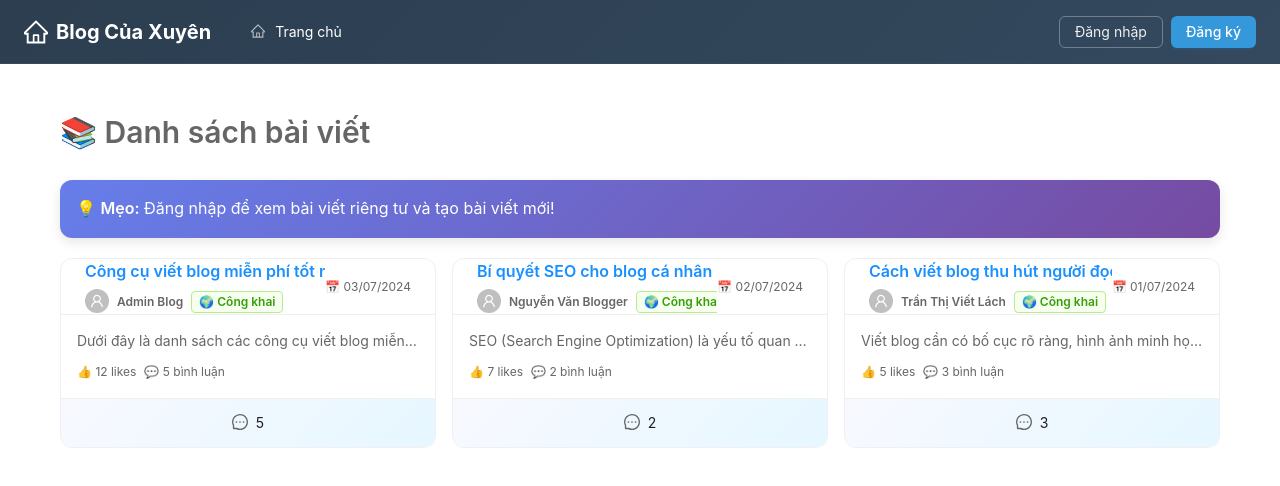
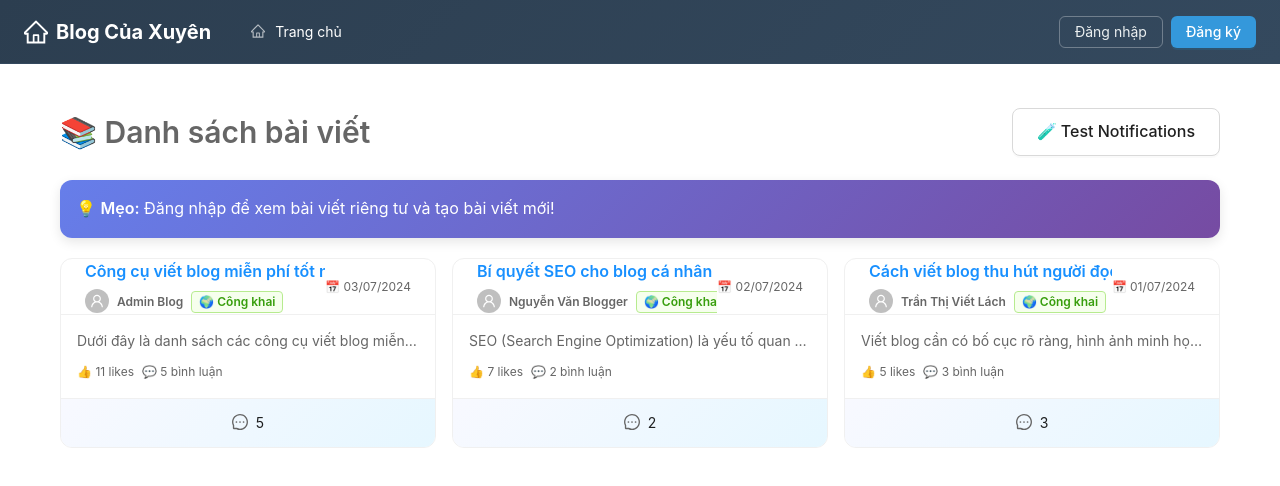
Before and after one commit to huynhvinhxuyen3005/WebBlog, a React (Create React App) app: page / in a window 1280 px wide. Shown: the top 486 px of the page. Built offline with nearby package versions, Linux system fonts and the light colour scheme; data requests are answered from the project's data file.

Commit message:
update bo alert

```diff
--- a/db.json
+++ b/db.json
@@ -25,8 +25,8 @@
   "posts": [
     {
       "id": "p1",
-      "title": "Cách viết blog thu hút người đọc",
-      "content": "Viết blog cần có bố cục rõ ràng, hình ảnh minh họa và lời văn tự nhiên. Để thu hút người đọc, bạn cần:<br/><br/>1. <strong>Tiêu đề hấp dẫn:</strong> Tiêu đề phải ngắn gọn, súc tích và gợi tò mò<br/>2. <strong>Mở đầu ấn tượng:</strong> Câu đầu tiên quyết định người đọc có tiếp tục hay không<br/>3. <strong>Nội dung chất lượng:</strong> Cung cấp thông tin hữu ích, chính xác<br/>4. <strong>Hình ảnh minh họa:</strong> Sử dụng hình ảnh chất lượng cao, phù hợp<br/>5. <strong>Kết thúc có ý nghĩa:</strong> Tóm tắt hoặc đưa ra lời khuyên",
+      "title": "Cách viết blog thu hút người đọc11",
+      "content": "<p>Viết blog cần có bố cục rõ ràng, hình ảnh minh họa và lời văn tự nhiên. Để thu hút người đọc, bạn cần:<br><br>1. <strong>Tiêu đề hấp dẫn:</strong> Tiêu đề phải ngắn gọn, súc tích và gợi tò mò<br>2. <strong>Mở đầu ấn tượng:</strong> Câu đầu tiên quyết định người đọc có tiếp tục hay không<br>3. <strong>Nội dung chất lượng:</strong> Cung cấp thông tin hữu ích, chính xác<br>4. <strong>Hình ảnh minh họa:</strong> Sử dụng hình ảnh chất lượng cao, phù hợp<br>5. <strong>Kết thúc có ý nghĩa:</strong> Tóm tắt hoặc đưa ra lời khuyên</p>",
       "authorId": "u2",
       "createdAt": "2024-07-01T09:00:00Z",
       "visibility": "public",
@@ -84,7 +84,7 @@
       "authorId": "u1",
       "createdAt": "2024-07-03T11:15:00Z",
       "visibility": "public",
-      "likesCount": 12,
+      "likesCount": 11,
       "commentsCount": 5,
       "comments": [
         {
@@ -144,11 +144,6 @@
     {
       "id": "l6",
       "userId": "u1",
-      "postId": "p3"
-    },
-    {
-      "id": "l7",
-      "userId": "u2",
       "postId": "p3"
     },
     {
--- a/package.json
+++ b/package.json
@@ -11,7 +11,7 @@
     "@tiptap/extension-placeholder": "^3.0.9",
     "@tiptap/react": "^3.0.9",
     "@tiptap/starter-kit": "^3.0.9",
-    "antd": "^5.26.7",
+    "antd": "^5.27.3",
     "axios": "^1.11.0",
     "dayjs": "^1.11.13",
     "moment": "^2.30.1",
--- a/src/App.js
+++ b/src/App.js
@@ -1,6 +1,6 @@
 import { useEffect, useState } from "react";
 import { BrowserRouter as Router, Routes, Route, Navigate, Link } from "react-router-dom";
-import { Button, Layout, Menu, Avatar, Dropdown, Space, Typography, Badge } from "antd";
+import { Button, Layout, Menu, Avatar, Dropdown, Space, Typography, Badge, ConfigProvider, App as AntApp } from "antd";
 import {
     UserOutlined,
     LogoutOutlined,
@@ -58,8 +58,16 @@ function App() {
     ];
 
     return (
-        <Router>
-                         <Layout style={{ minHeight: '100vh', background: '#ffffff' }}>
+        <ConfigProvider
+            theme={{
+                token: {
+                    colorPrimary: '#1890ff',
+                },
+            }}
+        >
+            <AntApp>
+                <Router>
+                    <Layout style={{ minHeight: '100vh', background: '#ffffff' }}>
                 <Header
                     style={{
                         display: "flex",
@@ -223,6 +231,8 @@ function App() {
                 </Content>
             </Layout>
         </Router>
+            </AntApp>
+        </ConfigProvider>
     );
 }
 
--- a/src/components/Auth/Login.js
+++ b/src/components/Auth/Login.js
@@ -1,13 +1,14 @@
 import { useState } from "react";
 import { useNavigate } from "react-router-dom";
 import axios from "axios";
-import { Button, Form, Input, Typography,Card,} from "antd";
+import { Button, Form, Input, Typography, Card, App } from "antd";
 import { UserOutlined, LockOutlined } from "@ant-design/icons";
 import "../style/Login.css";
 
 const { Title } = Typography;
 
 export default function Login({ setCurrentUser }) {
+    const { message, notification } = App.useApp();
     const [form] = Form.useForm();
     const navigate = useNavigate();
     const [loading, setLoading] = useState(false);
@@ -18,13 +19,27 @@ export default function Login({ setCurrentUser }) {
                     const user = res.data[0];
                     localStorage.setItem("user", JSON.stringify(user));
                     setCurrentUser(user);
-                   alert("Đăng nhập thành công")
-                    navigate("/")
+                    notification.success({
+                        message: "🎉 Đăng nhập thành công!",
+                        description: `Chào mừng ${user.name} trở lại với Blog System!`,
+                        duration: 3,
+                        placement: 'topRight',
+                        style: {
+                            borderRadius: '8px',
+                            boxShadow: '0 4px 12px rgba(0,0,0,0.15)'
+                        }
+                    });
+                    navigate("/");
                 } else {
-                    alert("Sai tên đăng nhập hoặc mật khẩu!");
-                    navigate("/login")
+                    message.error("Sai tên đăng nhập hoặc mật khẩu!");
                 }
             })
+            .catch(() => {
+                message.error("Lỗi khi đăng nhập!");
+            })
+            .finally(() => {
+                setLoading(false);
+            });
     };
 
     return (
--- a/src/components/Auth/Register.js
+++ b/src/components/Auth/Register.js
@@ -1,13 +1,14 @@
 import { useState } from "react";
 import { useNavigate } from "react-router-dom";
 import axios from "axios";
-import { Button, Form, Input, Typography,Card, } from "antd";
+import { Button, Form, Input, Typography, Card, App } from "antd";
 import { UserOutlined, LockOutlined, IdcardOutlined } from "@ant-design/icons";
 import "../style/Register.css";
 
 const { Title } = Typography;
 
 export default function Register({ setCurrentUser }) {
+    const { message, notification } = App.useApp();
     const [form] = Form.useForm();
     const navigate = useNavigate();
     const [loading, setLoading] = useState(false);
@@ -16,8 +17,7 @@ export default function Register({ setCurrentUser }) {
         try {
             const res = await axios.get(`http://localhost:9999/users?username=${values.username}`);
             if (res.data.length > 0) {
-                alert("Tên đăng nhập đã tồn tại!");
-                setLoading(false);
+                message.error("Tên đăng nhập đã tồn tại!");
                 return;
             }
 
@@ -26,13 +26,25 @@ export default function Register({ setCurrentUser }) {
                 name: values.name,
                 username: values.username,
                 password: values.password,
+                role: "user"
             };
 
             await axios.post("http://localhost:9999/users", newUser);
             localStorage.setItem("user", JSON.stringify(newUser));
             setCurrentUser(newUser);
-            alert("Đăng ký tài khoản thành công")
-            navigate("/login")
+            notification.success({
+                message: "🎉 Đăng ký thành công!",
+                description: `Chào mừng ${newUser.name} đến với Blog System!`,
+                duration: 3,
+                placement: 'topRight',
+                style: {
+                    borderRadius: '8px',
+                    boxShadow: '0 4px 12px rgba(0,0,0,0.15)'
+                }
+            });
+            navigate("/");
+        } catch (error) {
+            message.error("Lỗi khi đăng ký tài khoản!");
         } finally {
             setLoading(false);
         }
--- a/src/components/pages/CreatePost.js
+++ b/src/components/pages/CreatePost.js
@@ -1,6 +1,6 @@
 import { useState } from "react";
 import { useNavigate } from "react-router-dom";
-import { Button, Card, Form, Input, Select, Space, Divider, } from "antd";
+import { Button, Card, Form, Input, Select, Space, Divider, App } from "antd";
 import { EditorContent, useEditor } from "@tiptap/react";
 import StarterKit from "@tiptap/starter-kit";
 import Placeholder from "@tiptap/extension-placeholder";
@@ -17,6 +17,7 @@ import axios from "axios";
 import "../style/CreatePost.css";
 
 export default function CreatePost({ currentUser }) {
+    const { message, notification } = App.useApp();
     const [form] = Form.useForm();
     const navigate = useNavigate();
     const [loading, setLoading] = useState(false);
@@ -30,7 +31,7 @@ export default function CreatePost({ currentUser }) {
     });
     const handleSubmit = (values) => {
         if (!editor || editor.getText().trim() === "") {
-            alert("Nội dung không được để trống!");
+            message.error("Nội dung không được để trống!");
             return;
         }
 
@@ -49,9 +50,24 @@ export default function CreatePost({ currentUser }) {
 
         axios.post("http://localhost:9999/posts", newPost)
             .then(() => {
-                alert("Tạo bài viết thành công")
-                navigate("/")
+                notification.success({
+                    message: "🎉 Tạo bài viết thành công!",
+                    description: "Bài viết của bạn đã được đăng thành công.",
+                    duration: 3,
+                    placement: 'topRight',
+                    style: {
+                        borderRadius: '8px',
+                        boxShadow: '0 4px 12px rgba(0,0,0,0.15)'
+                    }
+                });
+                navigate("/");
             })
+            .catch(() => {
+                message.error("Lỗi khi tạo bài viết!");
+            })
+            .finally(() => {
+                setLoading(false);
+            });
     };
 
     if (!editor) {
--- a/src/components/pages/EditPost.js
+++ b/src/components/pages/EditPost.js
@@ -1,6 +1,6 @@
 import { useEffect, useState } from "react";
 import { useNavigate, useParams } from "react-router-dom";
-import { Button, Card, Form, Input, Select, message, Space, Divider, } from "antd";
+import { Button, Card, Form, Input, Select, App, Space, Divider, } from "antd";
 import { EditorContent, useEditor } from "@tiptap/react";
 import StarterKit from "@tiptap/starter-kit";
 import Placeholder from "@tiptap/extension-placeholder";
@@ -17,6 +17,7 @@ import axios from "axios";
 import "../style/EditPost.css";
 
 export default function EditPost({ currentUser }) {
+    const { message, notification } = App.useApp();
     const [form] = Form.useForm();
     const navigate = useNavigate();
     const { id } = useParams();
@@ -37,7 +38,7 @@ export default function EditPost({ currentUser }) {
             setPost(postData);
 
             if (postData.authorId !== currentUser.id && currentUser.role !== "admin") {
-                alert("Bạn không có quyền chỉnh sửa bài viết này!");
+                message.error("Bạn không có quyền chỉnh sửa bài viết này!");
                 navigate("/");
                 return;
             }
@@ -51,14 +52,14 @@ export default function EditPost({ currentUser }) {
                 editor.commands.setContent(postData.content);
             }
         }).catch(() => {
-            alert("Không tìm thấy bài viết!");
+            message.error("Không tìm thấy bài viết!");
             navigate("/");
         });
     }, [id, form, editor, currentUser.id, navigate]);
 
     const handleSubmit = async (values) => {
         if (!editor || editor.getText().trim() === "") {
-            alert("Nội dung không được để trống!");
+            message.error("Nội dung không được để trống!");
             return;
         }
 
@@ -72,10 +73,21 @@ export default function EditPost({ currentUser }) {
 
         try {
             await axios.put(`http://localhost:9999/posts/${id}`, updatedPost);
-            alert("Cập nhật bài viết thành công")
-            navigate("/")
+            notification.success({
+                message: "✅ Cập nhật bài viết thành công!",
+                description: "Bài viết của bạn đã được cập nhật thành công.",
+                duration: 3,
+                placement: 'topRight',
+                style: {
+                    borderRadius: '8px',
+                    boxShadow: '0 4px 12px rgba(0,0,0,0.15)'
+                }
+            });
+            navigate("/");
         } catch (error) {
             message.error("Lỗi khi cập nhật bài viết!");
+        } finally {
+            setLoading(false);
         }
     };
 
--- a/src/components/pages/Home.js
+++ b/src/components/pages/Home.js
@@ -1,6 +1,6 @@
 import { useEffect, useState } from "react";
 import axios from "axios";
-import { Button, Card, Select, Row, Col, Typography, Avatar, Tag, Space, message, notification } from "antd";
+import { Button, Card, Select, Row, Col, Typography, Avatar, Tag, Space, App } from "antd";
 import { useNavigate } from "react-router-dom";
 import { EditOutlined, DeleteOutlined, PlusOutlined, UserOutlined, LikeOutlined, LikeFilled, MessageOutlined } from "@ant-design/icons";
 import moment from "moment";
@@ -9,6 +9,7 @@ import "../style/Home.css";
 const { Title, Text } = Typography;
 
 export default function Home({ currentUser }) {
+    const { message, notification } = App.useApp();
     const [posts, setPosts] = useState([]);
     const [users, setUsers] = useState([]);
     const [likes, setLikes] = useState([]);
@@ -28,7 +29,7 @@ export default function Home({ currentUser }) {
             .then(res => setPosts(res.data))
             .catch(err => {
                 console.error(err);
-                alert("Lỗi khi tải danh sách bài viết!");
+                message.error("Lỗi khi tải danh sách bài viết!");
             })
             .finally(() => setLoading(false));
     };
@@ -48,12 +49,19 @@ export default function Home({ currentUser }) {
     const handleDelete = (postId) => {
         if (window.confirm("Bạn có chắc chắn muốn xóa bài viết này?")) {
             axios.delete(`http://localhost:9999/posts/${postId}`).then(() => {
-              alert(
-                  "Bài viết đã được xóa khỏi hệ thống."
-                );
+                notification.success({
+                    message: "🗑️ Đã xóa bài viết!",
+                    description: "Bài viết đã được xóa khỏi hệ thống.",
+                    duration: 3,
+                    placement: 'topRight',
+                    style: {
+                        borderRadius: '8px',
+                        boxShadow: '0 4px 12px rgba(0,0,0,0.15)'
+                    }
+                });
                 fetchPosts();
             }).catch(() => {
-                alert("Lỗi khi xóa bài viết!");
+                message.error("Lỗi khi xóa bài viết!");
             });
         }
     };
@@ -65,6 +73,21 @@ export default function Home({ currentUser }) {
 
     const isLiked = (postId) => {
         return currentUser && likes.some(like => like.userId === currentUser.id && like.postId === postId);
+    };
+
+    const testNotifications = () => {
+        message.success("Test message thành công!");
+        message.error("Test message lỗi!");
+        notification.success({
+            message: "🎉 Test notification thành công!",
+            description: "Đây là test notification với emoji và styling đẹp.",
+            duration: 5,
+            placement: 'topRight',
+            style: {
+                borderRadius: '8px',
+                boxShadow: '0 4px 12px rgba(0,0,0,0.15)'
+            }
+        });
     };
 
     const handleLike = async (postId) => {
@@ -139,6 +162,21 @@ export default function Home({ currentUser }) {
         <div className="home-container">
             <div className="home-header">
                 <Title level={2}>📚 Danh sách bài viết</Title>
+                <Space>
+                    <Button
+                        type="default"
+                        onClick={testNotifications}
+                        size="large"
+                        style={{
+                            borderRadius: '8px',
+                            height: '48px',
+                            padding: '0 24px',
+                            fontSize: '16px',
+                            fontWeight: '500'
+                        }}
+                    >
+                        🧪 Test Notifications
+                    </Button>
                     {currentUser && (
                         <Button
                             type="primary"
@@ -156,6 +194,7 @@ export default function Home({ currentUser }) {
                             ✨ Tạo bài viết
                         </Button>
                     )}
+                </Space>
             </div>
 
             {currentUser && currentUser.role !== "admin" && (
```
Also changed, not shown: 1 other file (tests, documents, lock files or other folders). Lines whose indentation alone changed are shown as unchanged.
